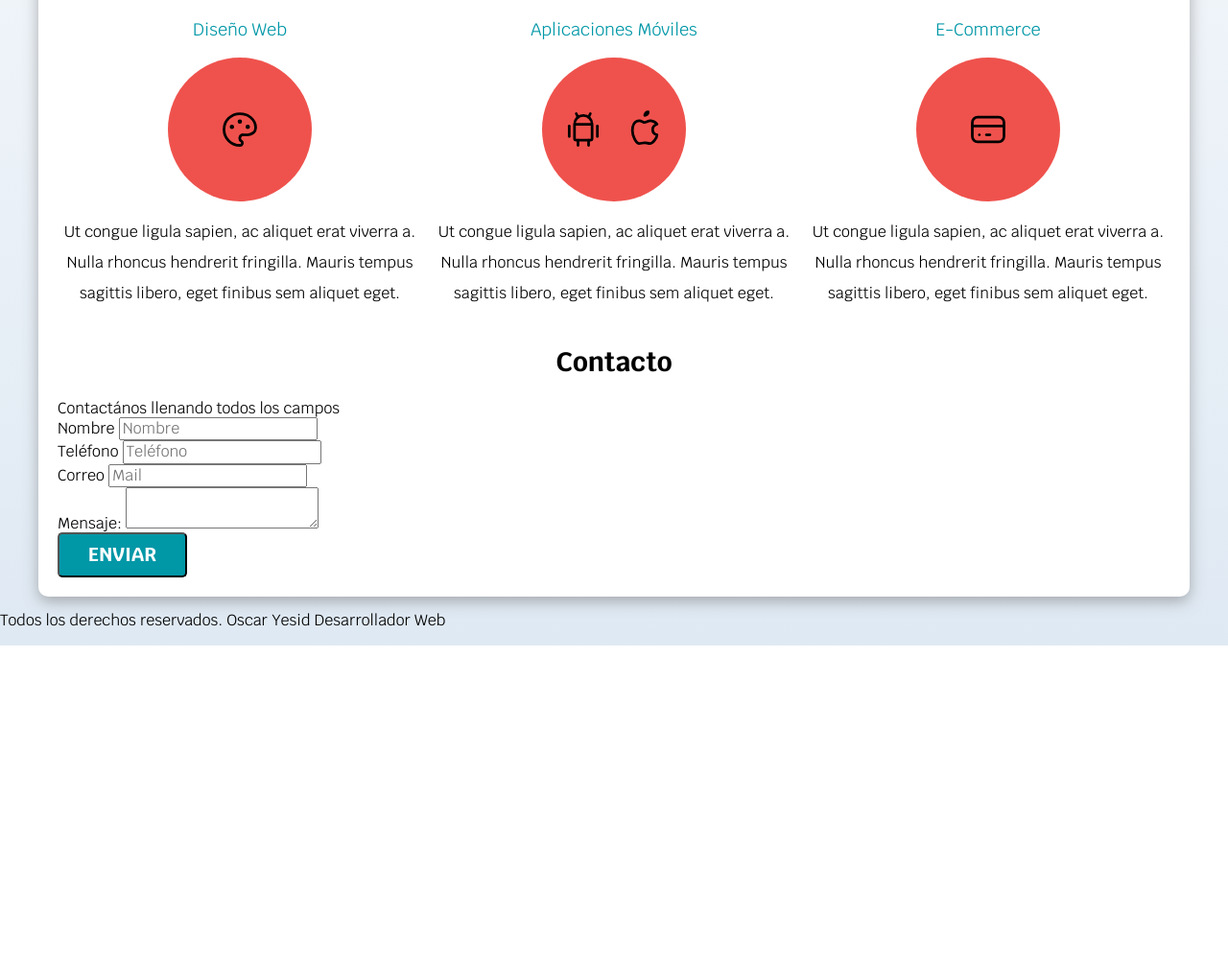
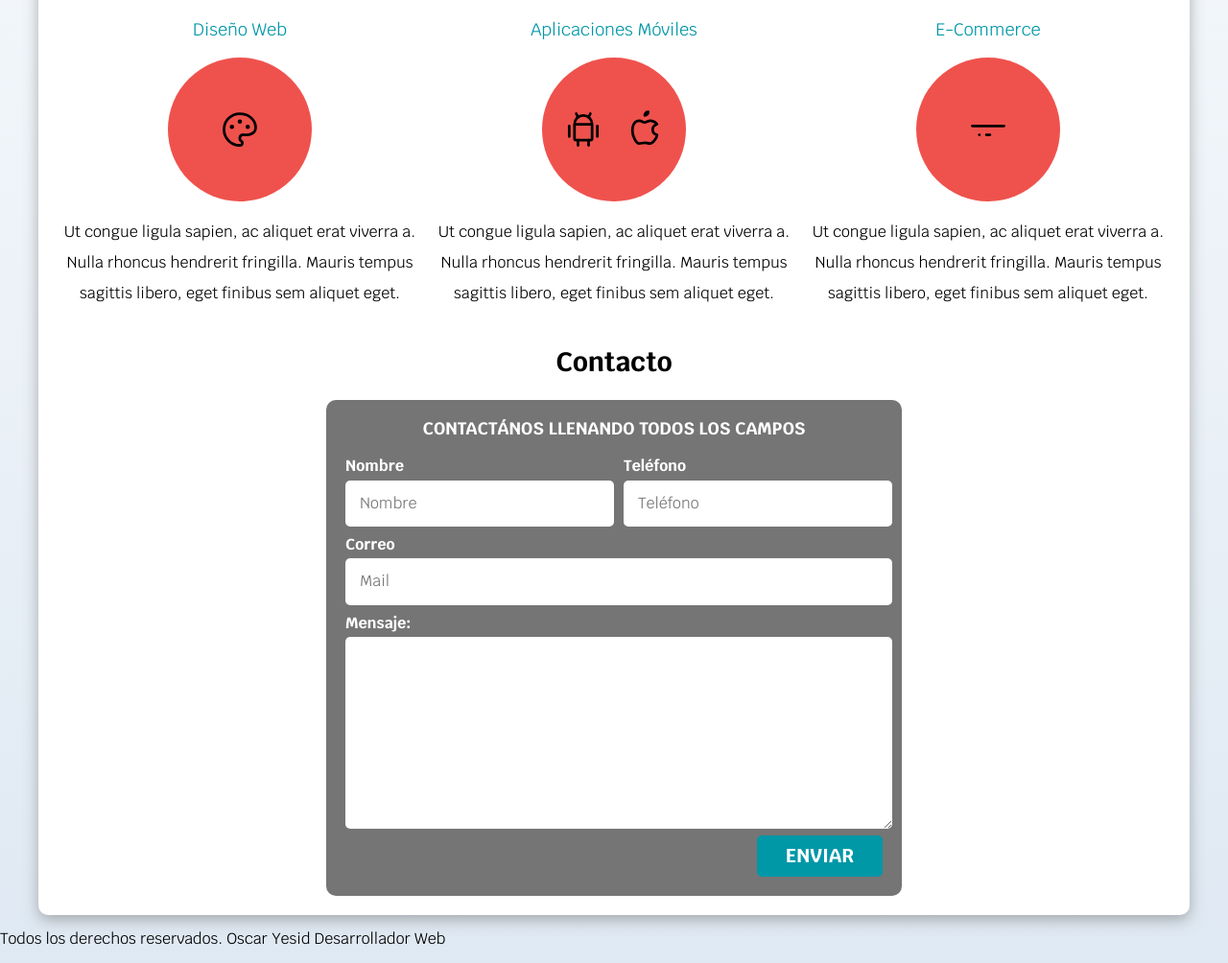
Before and after one commit to oscardenas17/dise-oHtmlCss, a plain HTML site: page index.html in a window 1280 px wide. Shown: the part 703-1707 px from the top of the page at 96% size. Before the commit the page ends 1376 px from the top, so only its background shows below. Drawn offline with Linux system fonts and the light colour scheme.

Commit message:
Css al formulario

```diff
--- a/css/style.css
+++ b/css/style.css
@@ -51,12 +51,15 @@ h3{
     border-radius: .5rem;
     width: 90%;
     text-align: center;
+    border: none;
 }
 @media (min-width: 768px) {
    .boton{
        width: auto;
    }
-
+}
+.boton:hover{
+    cursor: pointer;
 }
 .sombra{
    box-shadow: 0px 5px 15px 0px rgba(112, 112, 112, 0.54);
@@ -65,6 +68,22 @@ h3{
    border-radius: 1rem;
 }
 
+/*Utilidades*/
+.w-sm-100{
+    width: 100%;
+}
+@media (min-width: 768px) {
+    .w-sm-100{
+        width: auto;
+    }
+}
+.flex{
+    display: flex;
+}
+.alinear-derecha{
+    justify-content: flex-end;
+    margin-top: 3rem;
+}/*Utilidades*/
 
 
 /* NAVEGACION */
@@ -159,3 +178,60 @@ h3{
 }
 
 /*Servicios*/
+
+
+/** Contacto**/
+
+.formulario{
+    background-color: var(--gris);
+    width: min(60rem, 100%);/* utiliza el valor mas pequeño sea 600px  o el 100%*/
+    margin: 0 auto;  /*centrar sin display flex en padre y es un elemento block */
+    padding: 2rem;
+    border-radius: 1rem;
+}
+
+
+.formulario legend{
+    margin: 0 auto;
+    font-size: 1.8rem;
+    text-transform: uppercase;
+    font-weight: 700;
+    margin-bottom: 2rem;
+    color: var(--blanco);
+
+
+}
+
+@media (min-width: 768px) {
+    .contenedor-campos{
+        display: grid;
+        grid-template-columns: 50% 50%;
+        grid-template-rows: auto auto 20rem;
+        column-gap: 1rem;
+    }
+    .campo:nth-child(3),
+    .campo:nth-child(4){
+        grid-column: 1/3;
+    }
+}
+.campo{
+    margin-bottom: 1rem;
+}
+.campo label{
+    color: var(--blanco);
+    font-weight: bold;
+    margin-bottom: .5rem;
+    display: block;
+
+}
+.campo textarea{
+    height:20rem ;
+
+}
+
+.input{
+    width: 100%;
+    border: none;
+    padding: 1.5rem;
+    border-radius: .5rem;
+}
--- a/index.html
+++ b/index.html
@@ -85,7 +85,6 @@
                     <div class="iconos">
                         <svg xmlns="http://www.w3.org/2000/svg" class="icon icon-tabler icon-tabler-credit-card" width="44" height="44" viewBox="0 0 24 24" stroke-width="1.5" stroke="currentColor" fill="none" stroke-linecap="round" stroke-linejoin="round">
                             <path stroke="none" d="M0 0h24v24H0z"/>
-                            <rect x="3" y="5" width="18" height="14" rx="3" />
                             <line x1="3" y1="10" x2="21" y2="10" />
                             <line x1="7" y1="15" x2="7.01" y2="15" />
                             <line x1="11" y1="15" x2="13" y2="15" />
@@ -98,34 +97,40 @@
         <div id="contacto" class="contacto">
             <h2>Contacto</h2>
             <form class="formulario" action="#" method="POST">
+                <!-- <fieldset> -->
                 <legend>Contactános llenando todos los campos</legend>
 
                     <div class="contenedor-campos">
+
                         <div class="campo">
                             <label>Nombre</label>
+                            <input class="input" type="text" name="nombre" placeholder="Nombre" required>
+                        </div>
 
-                        <input type="text" name="nombre" placeholder="Nombre" required>
-                    </div>
                         <div class="campo">
                             <label>Teléfono</label>
+                            <input class="input" type="tel" name="telefono" placeholder="Teléfono">
+                        </div>
 
-                        <input type="tel" name="telefono" placeholder="Teléfono">
-                    </div>
                         <div class="campo w-100">
                             <label>Correo</label>
+                            <input class="input" type="mail" name="correo" placeholder="Mail">
+                        </div>
 
-                        <input type="mail" name="correo" placeholder="Mail">
-                    </div>
                         <div class="campo w-100">
                             <label>Mensaje:</label>
+                            <textarea class="input"></textarea>
+                        </div>
 
-                        <textarea></textarea>
+                    </div><!--.contenedor-campos-->
+
+                    <div class="alinear-derecha flex">
+                        <input class="boton w-sm-100" type="submit" value="Enviar">
                     </div>
-                </div><!--.contenedor-campos-->
-                <div class="enviar">
-                    <input class="boton" type="submit" value="Enviar">
-                </div>
+
+            <!-- </fieldset> -->
             </form>
+
         </div>
     </div>
 
```
Lines whose indentation alone changed are shown as unchanged.
